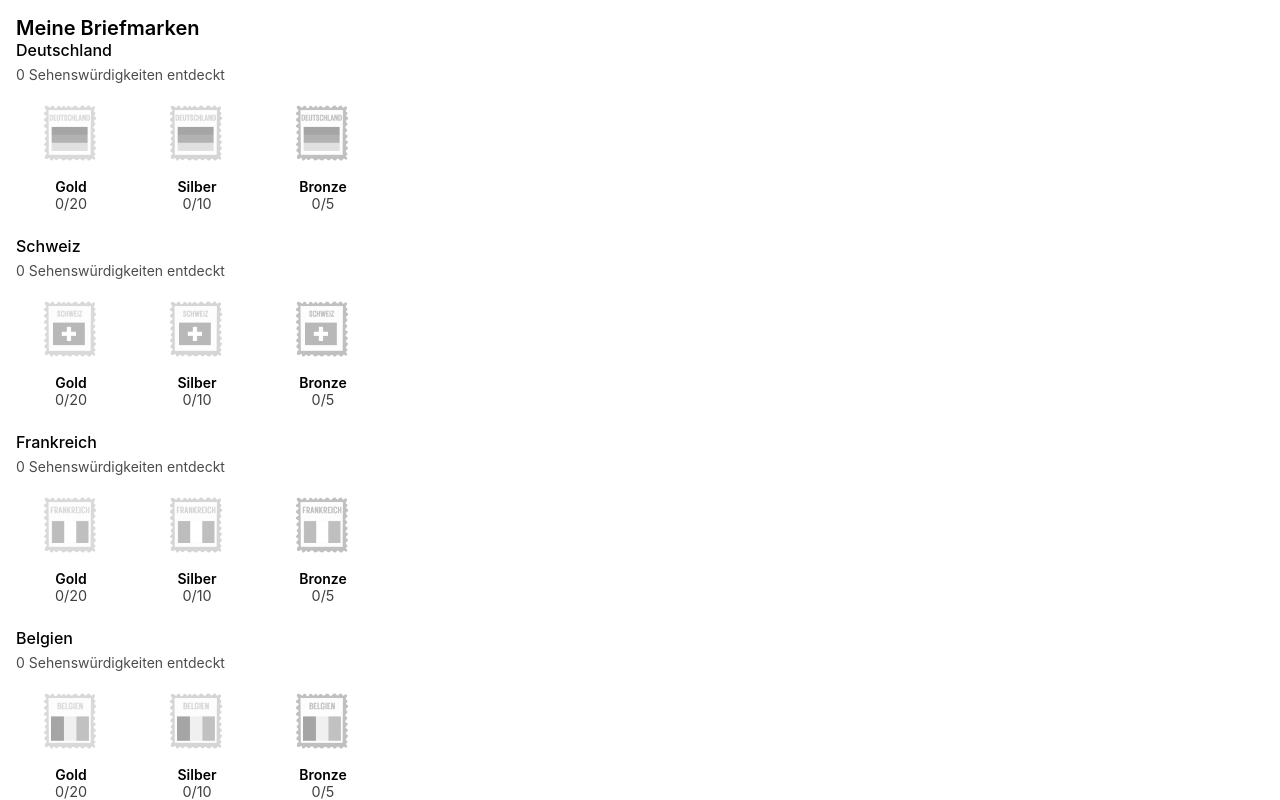
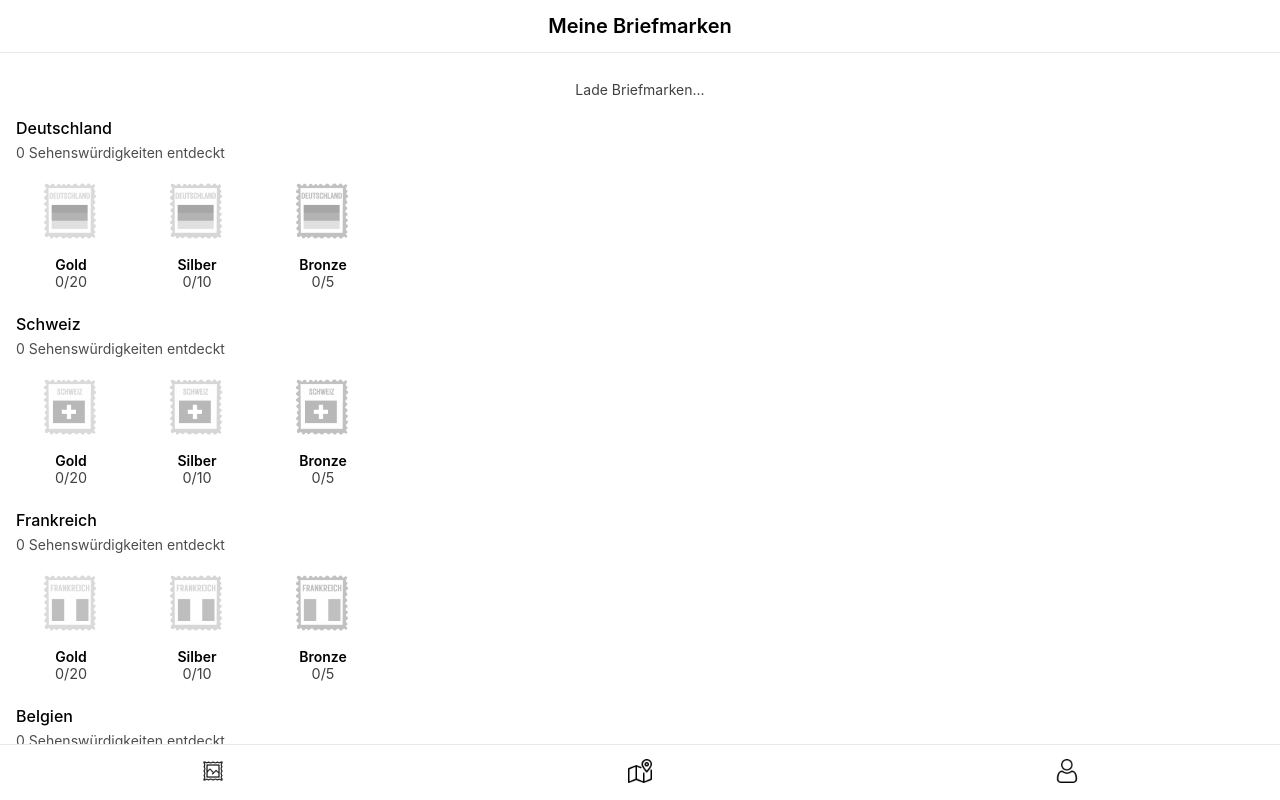
Before and after one commit to luisaurel/beentheredonethat, a Vue app: page /my-stamps in a window 1280 px wide. Built offline with nearby package versions, Linux system fonts and the light colour scheme; no server answers; the database is empty; sample sign-in values are in the browser's storage.

Commit message:
Briefmarken-Übersicht mit Chronik-Anbindung

```diff
--- /dev/null
+++ b/src/components/StampsGrid.vue
@@ -0,0 +1,148 @@
+<script setup lang="ts">
+import { computed, onMounted } from "vue";
+import { COUNTRIES } from "../data/countries";
+import { STAMP_THRESHOLDS, getTier } from "../data/stampThresholds";
+import { useCountryStamps } from "../composables/useCountryStamps";
+
+type Tier = "gold" | "silver" | "bronze";
+
+const { countryProgress, loading, error, loadCountryData } = useCountryStamps();
+
+onMounted(() => {
+  loadCountryData();
+});
+
+/**
+ * ⚠️ Pfad anpassen, falls du noch "stamps/stamps" hast:
+ * Variante A (ohne doppelt stamps):
+ *   ../assets/stamps/${tier}/${code}.png
+ * Variante B (mit doppelt stamps) – wenn es bei dir so liegt:
+ *   ../assets/stamps/stamps/${tier}/${code}.png
+ */
+const stampUrl = (tier: Tier, code: string) =>
+  new URL(`../assets/stamps/${tier}/${code}.png`, import.meta.url).href
+
+
+const countOf = (code: string) => countryProgress.value?.[code as any] ?? 0;
+
+const totalDiscoveries = computed(() => {
+  const p = countryProgress.value;
+  if (!p) return 0;
+  return Object.values(p).reduce((a, b) => a + b, 0);
+});
+
+const progressText = (tier: Tier, count: number) => {
+  if (tier === "bronze") return `${count}/${STAMP_THRESHOLDS.bronze}`;
+  if (tier === "silver") return `${count}/${STAMP_THRESHOLDS.silver}`;
+  return `${count}/${STAMP_THRESHOLDS.gold}`;
+};
+
+const tierLabel = (tier: Tier) => {
+  if (tier === "gold") return "Gold";
+  if (tier === "silver") return "Silber";
+  return "Bronze";
+};
+
+const isUnlocked = (tier: Tier, count: number) => {
+  const t = getTier(count);
+  if (tier === "bronze") return t.bronze;
+  if (tier === "silver") return t.silver;
+  return t.gold;
+};
+
+defineExpose({ totalDiscoveries });
+</script>
+
+<template>
+  <div>
+    <p v-if="loading" class="hint">Lade Briefmarken...</p>
+    <p v-if="error" class="hint">{{ error }}</p>
+
+    <div
+      class="country"
+      v-for="country in COUNTRIES"
+      :key="country.code"
+    >
+      <div class="countryHeader">
+        <h2>{{ country.uiName ?? country.name }}</h2>
+        <p class="sub">
+          {{ countOf(country.code) }}
+          {{ countOf(country.code) === 1 ? "Sehenswürdigkeit" : "Sehenswürdigkeiten" }}
+          entdeckt
+        </p>
+      </div>
+
+      <div class="stampsRow">
+        <div
+          class="stampCard"
+          v-for="tier in (['gold','silver','bronze'] as const)"
+          :key="tier"
+        >
+          <img
+            :src="stampUrl(tier, country.code)"
+            class="stamp"
+            :class="{ locked: !isUnlocked(tier, countOf(country.code)) }"
+            :alt="`${tierLabel(tier)} ${country.code}`"
+          />
+
+          <div class="label">{{ tierLabel(tier) }}</div>
+          <div class="progress">{{ progressText(tier, countOf(country.code)) }}</div>
+        </div>
+      </div>
+    </div>
+  </div>
+</template>
+
+<style scoped>
+.hint {
+  text-align: center;
+  opacity: 0.75;
+  margin: 10px 0 18px;
+}
+
+.country {
+  margin-bottom: 24px;
+}
+
+.countryHeader h2 {
+  margin: 0;
+}
+
+.sub {
+  margin: 4px 0 12px;
+  opacity: 0.7;
+}
+
+.stampsRow {
+  display: flex;
+  gap: 16px;
+  flex-wrap: wrap;
+}
+
+.stampCard {
+  width: 110px;
+  text-align: center;
+}
+
+.stamp {
+  width: 72px;
+  height: 72px;
+  object-fit: contain;
+  transition: filter 0.2s ease, opacity 0.2s ease;
+}
+
+.locked {
+  filter: grayscale(1);
+  opacity: 0.35;
+}
+
+.label {
+  margin-top: 6px;
+  font-weight: 600;
+}
+
+.progress {
+  font-size: 0.9rem;
+  opacity: 0.75;
+}
+</style>
--- a/src/views/Chronik.vue
+++ b/src/views/Chronik.vue
@@ -1,77 +1,32 @@
 <script setup lang="ts">
-import { ref, computed } from 'vue'
-import AppShell from '../AppShell.vue'
+import { computed, ref } from "vue";
+import AppShell from "../AppShell.vue";
+import StampsGrid from "../components/StampsGrid.vue";
+import { useCountryStamps } from "../composables/useCountryStamps";
 
-/**
- * Platzhalter-Daten
- * → wird später durch echte Logik ersetzt
- */
-const sightsCount = ref(0) // ändere z.B. auf 1 oder 5 zum Testen
-const countryName = ref('Italien')
+const { countryProgress } = useCountryStamps();
 
-const hasStamps = computed(() => sightsCount.value > 0)
+const totalDiscoveries = computed(() => {
+  const p = countryProgress.value;
+  if (!p) return 0;
+  return Object.values(p).reduce((a, b) => a + b, 0);
+});
+
+const hasStamps = computed(() => totalDiscoveries.value > 0);
 </script>
 
 <template>
   <AppShell title="Meine Briefmarken">
-    <div class="chronik">
-      <!-- ✅ Empty State -->
-      <div v-if="!hasStamps" class="empty">
-        Es ist Zeit, etwas zu erleben ✨<br />
-        Sammle deine ersten Briefmarken.
-      </div>
+    <div v-if="!hasStamps" class="empty">
+      Es ist Zeit, etwas zu erleben ✨<br />
+      Sammle deine ersten Briefmarken.
+    </div>
 
-      <!-- ✅ Platzhalter für spätere Chronik -->
-      <section v-else class="country-block">
-        <div class="name-row">
-          <div class="name">{{ countryName }}</div>
-        </div>
-
-        <div class="bio">
-          {{ sightsCount }}
-          {{ sightsCount === 1 ? 'Sehenswürdigkeit' : 'Sehenswürdigkeiten' }}
-        </div>
-      </section>
-    </div>
+    <StampsGrid v-else />
   </AppShell>
 </template>
 
 <style scoped>
-.chronik {
-  display: flex;
-  flex-direction: column;
-  gap: 16px;
-}
-
-/* Land */
-.country-block {
-  display: flex;
-  flex-direction: column;
-}
-
-.name-row {
-  display: flex;
-  align-items: center;
-  justify-content: space-between;
-  gap: 10px;
-  margin-bottom: 6px;
-}
-
-.name {
-  font-weight: 600;
-  font-size: 18px;
-  line-height: 1.2;
-}
-
-/* Anzahl Sehenswürdigkeiten */
-.bio {
-  font-size: 14px;
-  line-height: 1.4;
-  color: #111;
-  white-space: pre-line;
-}
-
-/* Empty State */
 .empty {
   text-align: center;
   color: #6b7280;
--- a/src/views/MyStamps.vue
+++ b/src/views/MyStamps.vue
@@ -1,4 +1,6 @@
 <script setup lang="ts">
+import AppShell from "../AppShell.vue";
+import StampsGrid from "../components/StampsGrid.vue";
 import { COUNTRIES } from "../data/countries";
 
 type Tier = "gold" | "silver" | "bronze";
@@ -34,6 +36,10 @@ const tierLabel = (tier: Tier) => {
 </script>
 
 <template>
+  <AppShell title="Meine Briefmarken">
+    <StampsGrid />
+  </AppShell>
+
   <div class="page">
     <h1>Meine Briefmarken</h1>
 
```
